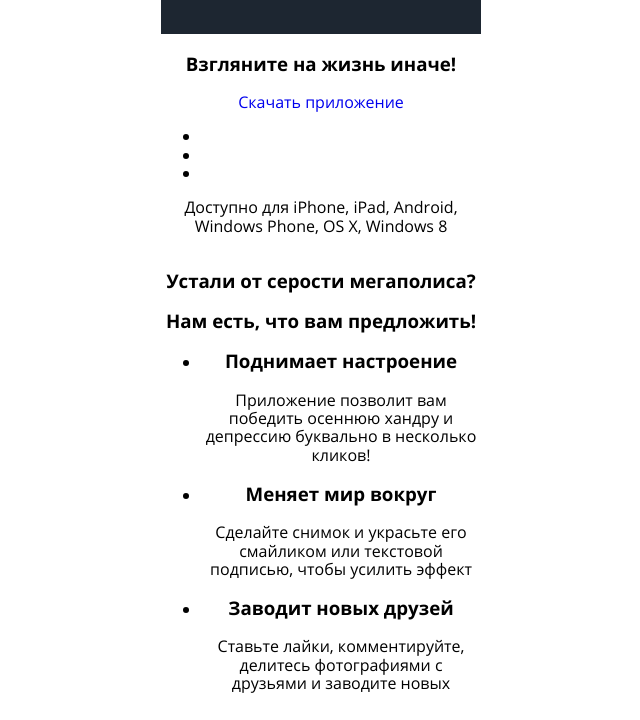
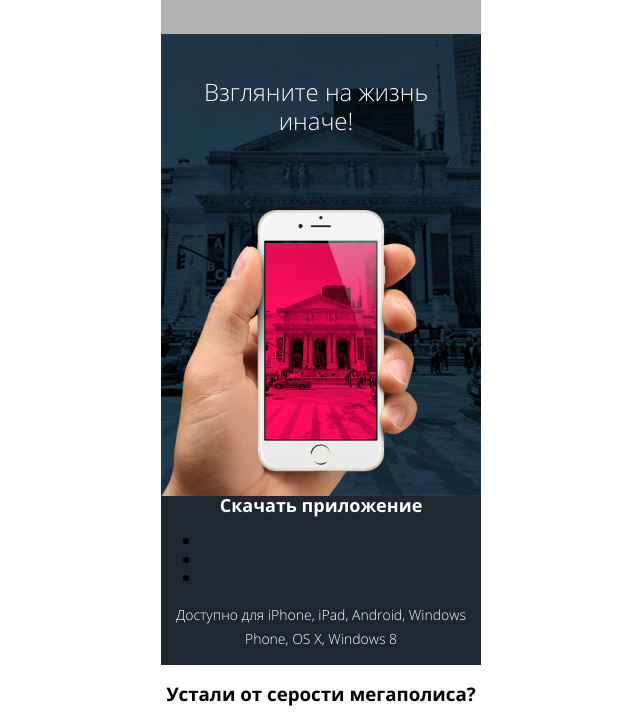
Before and after one commit to htmlacademy-adaptive/1899923-pink-25, a website: page source/index.html in a window 1280 px wide. Shown: the part 132-852 px from the top of the page, without its empty margins (319-959 px from the left). Drawn offline with nearby package versions, Linux system fonts and the light colour scheme; files that its build step writes are made by us from their sources; files whose address does not match are found by name.

Commit message:
Создает app-download.less. Добавляет базовые фоны шрифтов и фотнов.

```diff
--- /dev/null
+++ b/source/less/blocks/app-download.less
@@ -0,0 +1,46 @@
+.app-download {
+  position: relative;
+  background-color: @blue-charcoal;
+
+  &::before {
+    content: "";
+    display: block;
+    height: 462px;
+    background: url(../img/mobile-hand-iphone.png) no-repeat bottom,
+                url(../img/back-mobile.jpg) no-repeat center;
+    background-size: auto cover;
+  }
+
+  &__slogan {
+    position: absolute;
+    top: 20px;
+    left: 30px;
+    width: 250px;
+    height: 47px;
+
+    font-style: normal;
+    font-weight: 300;
+    font-size: 24px;
+    line-height: 120%;
+
+    color: @white;
+  }
+
+  &__button {
+    font-style: normal;
+    font-weight: 700;
+    font-size: 18px;
+    line-height: 18px;
+
+    color: @white;
+  }
+
+  &__description {
+    font-style: normal;
+    font-weight: 300;
+    font-size: 14px;
+    line-height: 24px;
+
+    color: @white;
+  }
+}
--- a/source/less/blocks/header.less
+++ b/source/less/blocks/header.less
@@ -1,7 +1,8 @@
 .header {
   display: flex;
+  justify-content: space-between;
   width: 320px;
   padding: 21px 20px;
 
-  background-color: @blue-charcoal;
+  background-color: rgb(@black, 0.3);
 }
--- a/source/less/blocks/main.less
+++ b/source/less/blocks/main.less
@@ -1,4 +1,5 @@
 .main {
+  position: relative;
   display: flex;
   flex-direction: column;
   width: 320px;
--- a/source/less/style.less
+++ b/source/less/style.less
@@ -5,3 +5,4 @@
 
 @import "blocks/header.less";
 @import "blocks/main.less";
+@import "blocks/app-download.less";
```
Also changed, not shown: source/img/mobile-hand-iphone.jpg (added), source/img/mobile-hand-iphone.png (added).
